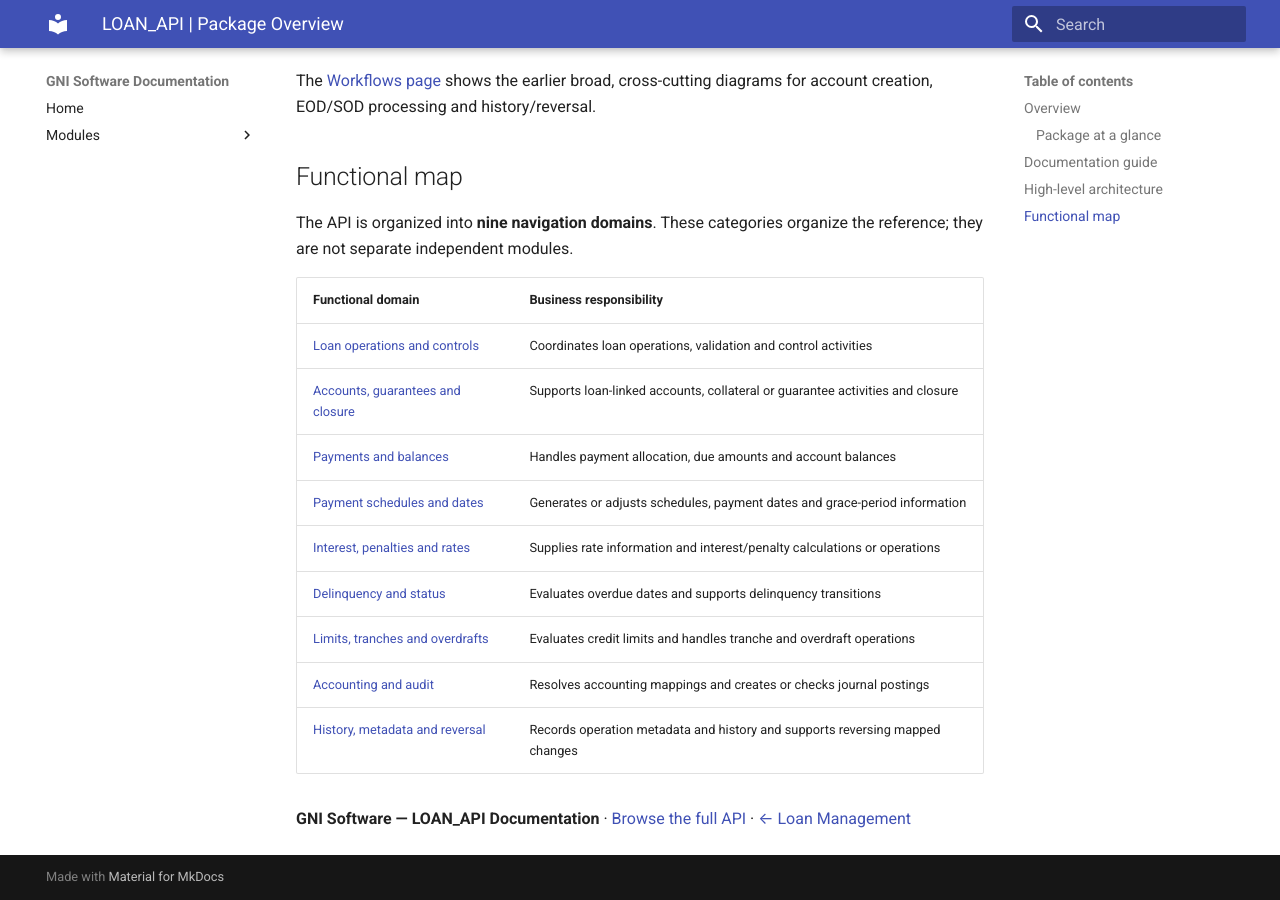
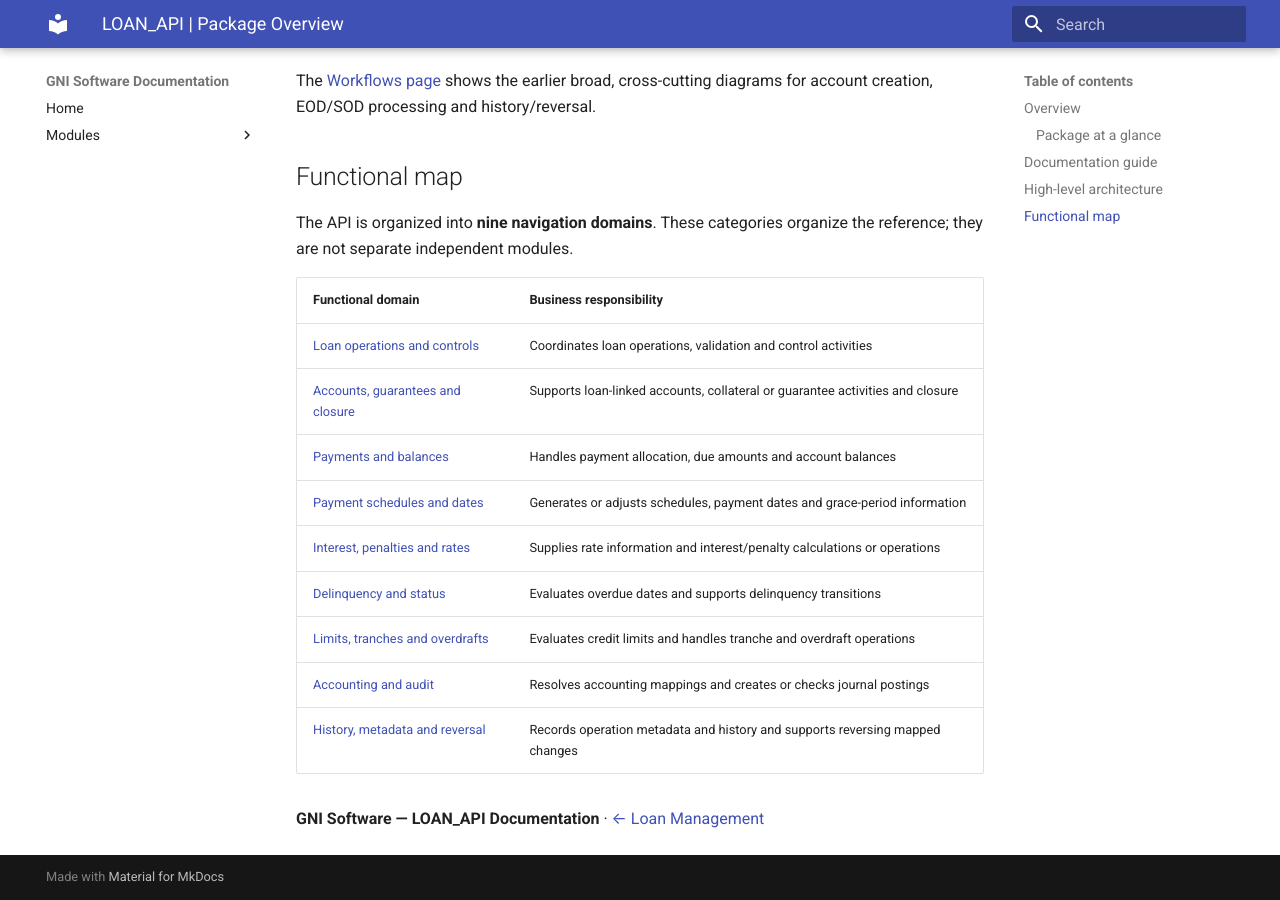
Before and after one commit to SadayCb/gni-documentation-poc9.0, an MkDocs documentation site: the page built from docs/modules/loan-management/loan-api/README.md, in a window 1280 px wide and 900 px high, scrolled down 1683 px. Built offline with MkDocs 1.6.1 and Material for MkDocs 9.7.7, drawn with Linux system fonts in a browser that asks for light colours.

Commit message:
Update README.md

```diff
--- a/docs/modules/loan-management/loan-api/README.md
+++ b/docs/modules/loan-management/loan-api/README.md
@@ -72,4 +72,4 @@ The API is organized into **nine navigation domains**. These categories organize
 | [History, metadata and reversal](api-reference.md#domain-history-metadata-and-reversal) | Records operation metadata and history and supports reversing mapped changes |
 
 
-**GNI Software — LOAN_API Documentation** · [Browse the full API](api-reference.md) · [← Loan Management](../README.md)
+**GNI Software — LOAN_API Documentation** · [← Loan Management](../README.md)
```
